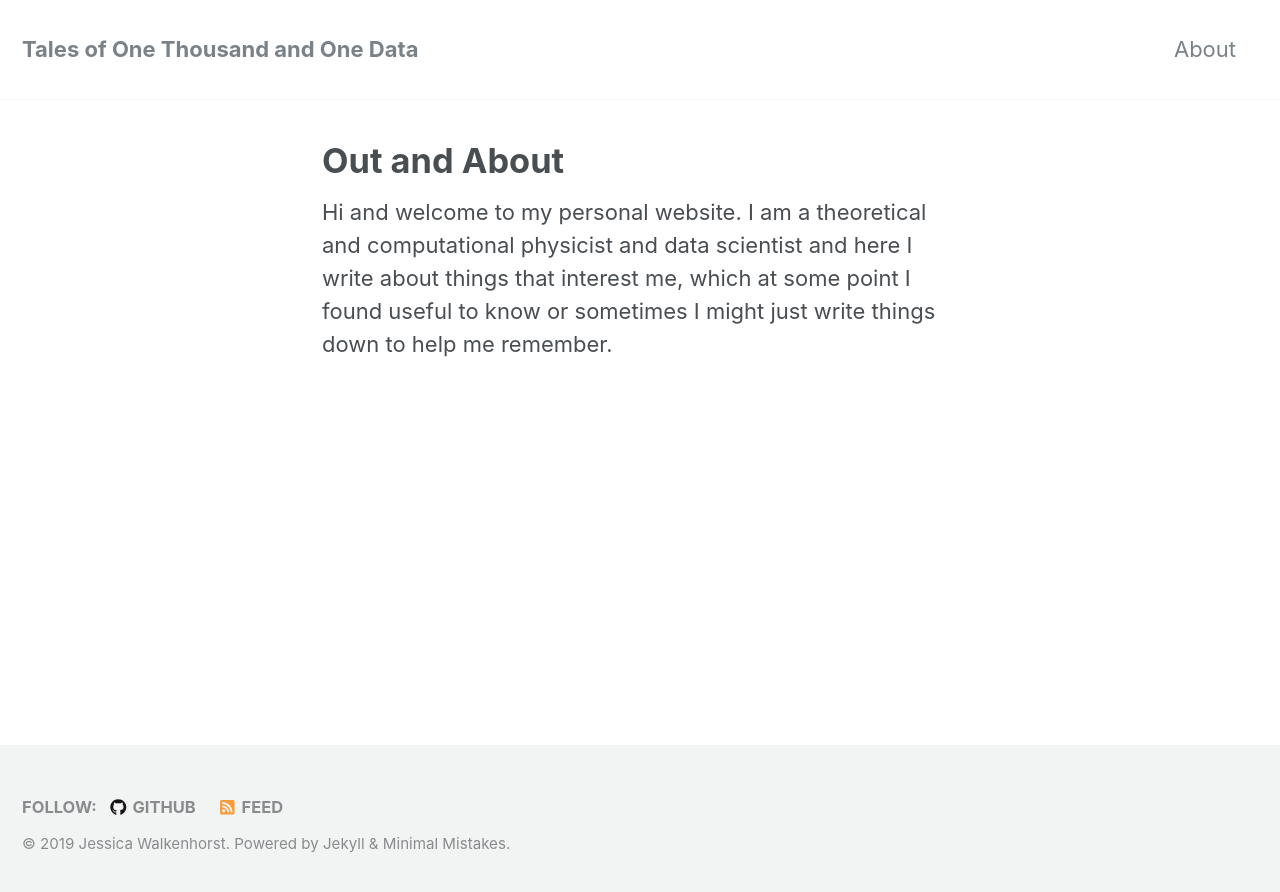
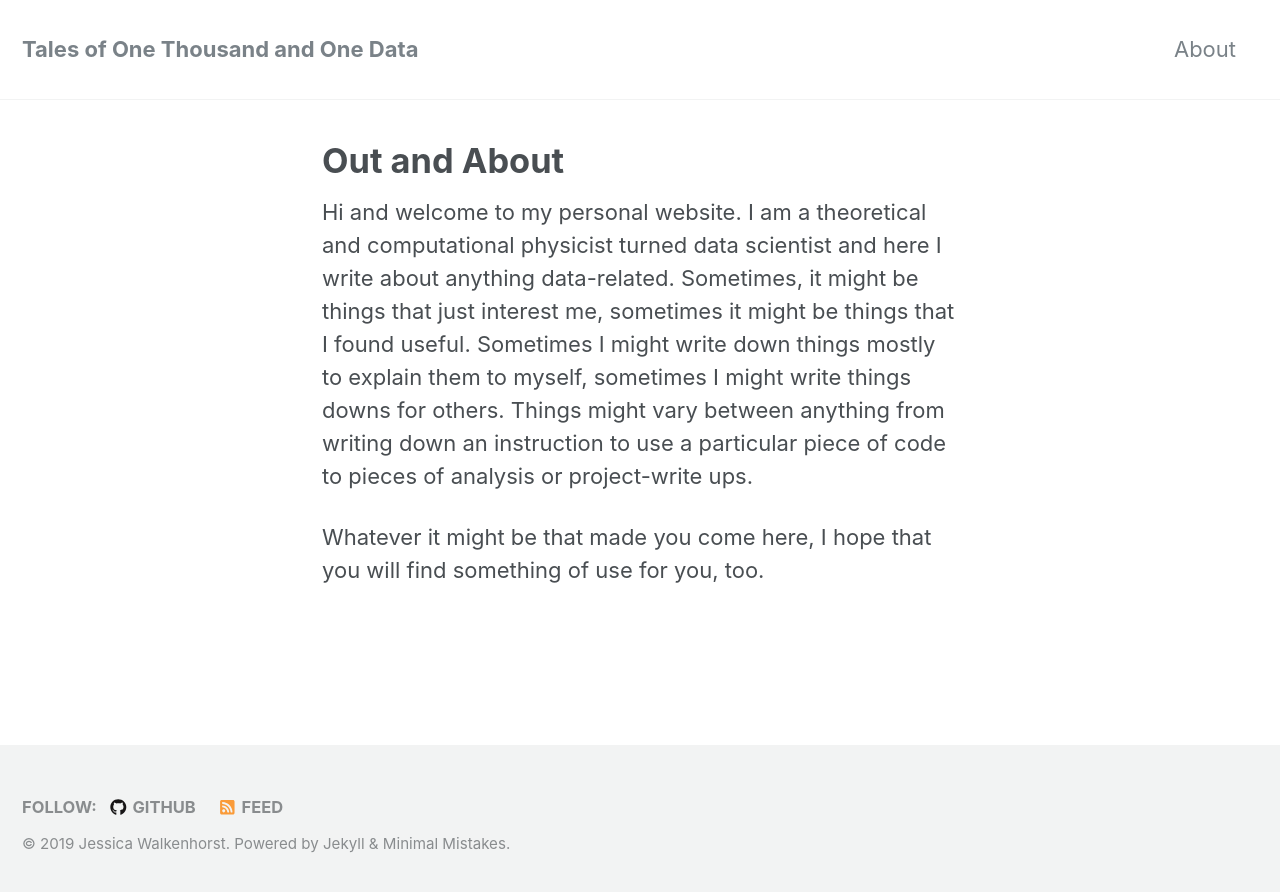
Before and after one commit to walkenho/walkenho.github.io, a Jekyll site: the page built from _pages/about.md, in a window 1280 px wide. Shown: the top 892 px of the page. Built offline with Jekyll 4.4.1, drawn with Linux system fonts in a browser that asks for light colours; nearby versions of some CDN libraries.

Commit message:
Update about.md

```diff
--- a/_pages/about.md
+++ b/_pages/about.md
@@ -5,5 +5,7 @@ title: Out and About
 authorprofile: true
 ---
 
-Hi and welcome to my personal website. I am a theoretical and computational physicist and data scientist and here I
-write about things that interest me, which at some point I found useful to know or sometimes I might just write things down to help me remember.
+Hi and welcome to my personal website. I am a theoretical and computational physicist turned data scientist and here I
+write about anything data-related. Sometimes, it might be things that just interest me, sometimes it might be things that I found useful. Sometimes I might write down things mostly to explain them to myself, sometimes I might write things downs for others. Things might vary between anything from writing down an instruction to use a particular piece of code to pieces of analysis or project-write ups.
+
+Whatever it might be that made you come here, I hope that you will find something of use for you, too.
```
